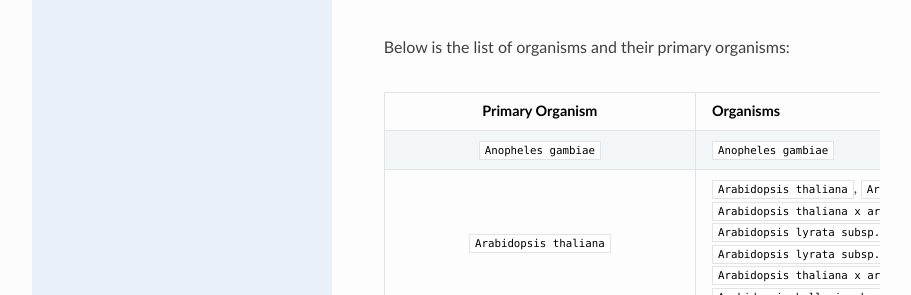
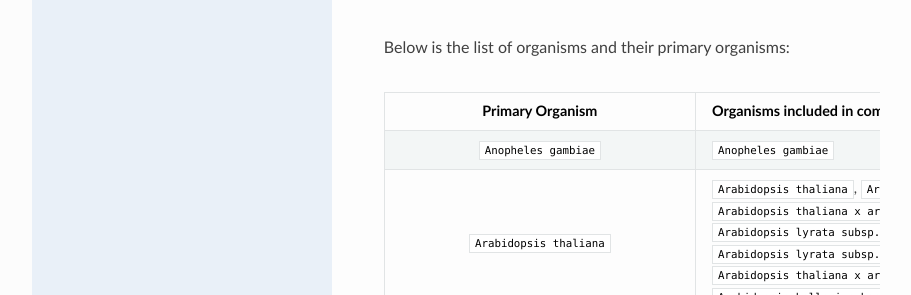
Before and after one commit to AlexsLemonade/refinebio-docs, a Sphinx documentation site: the page built from docs/main_text.md, in a window 1280 px wide and 900 px high, scrolled down 22454 px. Shown: the part 156-451 px from the top of the window, without its empty margins (158-1069 px from the left). Built offline with Sphinx 7.4.7 and the Read the Docs theme 2.0.0, drawn with Linux system fonts in a browser that asks for light colours.

Commit message:
Update docs/main_text.md
Co-Authored-By: Jaclyn Taroni <jaclyn.n.taroni@gmail.com>

```diff
--- a/docs/main_text.md
+++ b/docs/main_text.md
@@ -448,7 +448,7 @@ Note that non-primary species samples from species that are outside the genus of
 
 Below is the list of organisms and their primary organisms:
 
-| Primary Organism | Organisms |
+| Primary Organism | Organisms included in compendium |
 |:---------:|-------------------|
 |`Anopheles gambiae`|`Anopheles gambiae`|
 |`Arabidopsis thaliana`|`Arabidopsis thaliana`, `Arabidopsis halleri`, `Arabidopsis thaliana x arabidopsis halleri subsp. gemmifera`, `Arabidopsis lyrata subsp. petraea`, `Arabidopsis lyrata subsp. lyrata`, `Arabidopsis thaliana x arabidopsis lyrata`, `Arabidopsis halleri subsp. gemmifera`, `Arabidopsis lyrata`|
```
